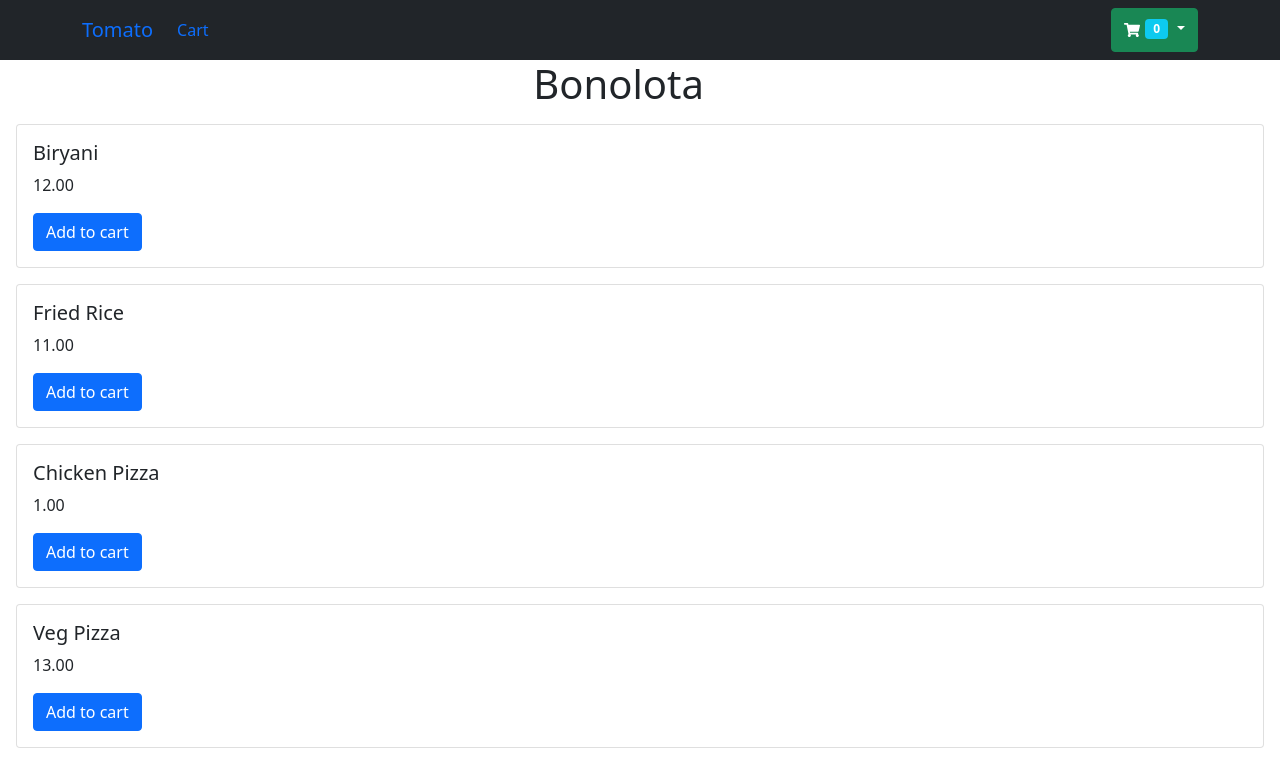
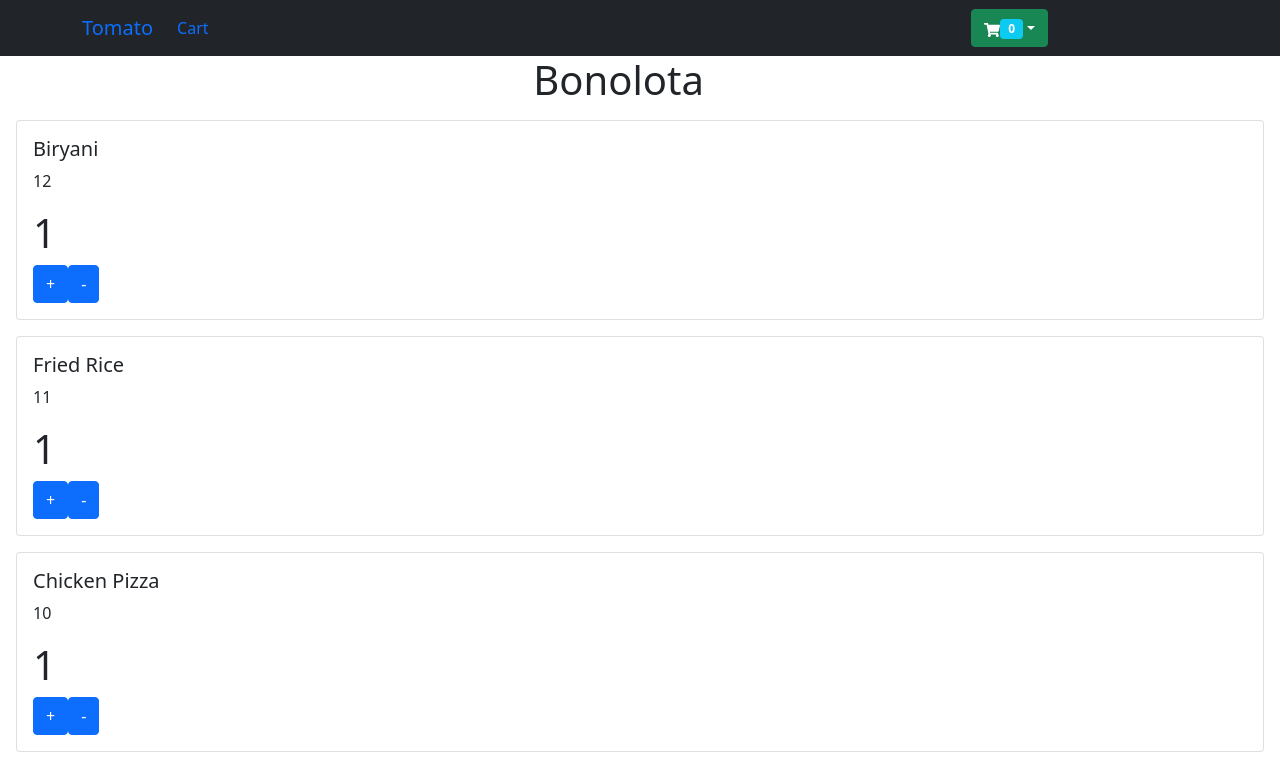
Before and after one commit to moinak878/tomato, a React (Create React App) app: page /1 in a window 1280 px wide. Shown: the top 763 px of the page. Built offline with nearby package versions, Linux system fonts and the light colour scheme; data requests are answered from the project's data file.

Commit message:
useReducer + updated func

```diff
--- a/db.json
+++ b/db.json
@@ -7,49 +7,56 @@
 				{
 					"id": 1,
 					"name": "Biryani",
-					"price": "12.00",
+					"price": 12.00,
 					"description": "Pizza description",
-					"image": "https://www.pizzahut.com.au/media/pizzahut/images/menu/pizza-1.jpg"
+					"image": "https://www.pizzahut.com.au/media/pizzahut/images/menu/pizza-1.jpg",
+					"qty": 1
 				},
 				{
 					"id": 2,
 					"name": "Fried Rice",
-					"price": "11.00",
+					"price": 11.00,
 					"description": "Pizza description",
-					"image": "https://www.pizzahut.com.au/media/pizzahut/images/menu/pizza-1.jpg"
+					"image": "https://www.pizzahut.com.au/media/pizzahut/images/menu/pizza-1.jpg",
+					"qty": 1
 				},
 				{
 					"id": 3,
 					"name": "Chicken Pizza",
-					"price": "1.00",
+					"price": 10.00,
 					"description": "Pizza description",
-					"image": "https://www.pizzahut.com.au/media/pizzahut/images/menu/pizza-1.jpg"
+					"image": "https://www.pizzahut.com.au/media/pizzahut/images/menu/pizza-1.jpg",
+					"qty": 1
 				},
 				{
 					"id": 4,
 					"name": "Veg Pizza",
-					"price": "13.00",
+					"price": 13.00,
 					"description": "Pizza description",
-					"image": "https://www.pizzahut.com.au/media/pizzahut/images/menu/pizza-1.jpg"
+					"image": "https://www.pizzahut.com.au/media/pizzahut/images/menu/pizza-1.jpg",
+					"qty": 1
 				},
 				{
 					"id": 5,
 					"name": "Butter Naan",
-					"price": "20.00",
+					"price": 20.00,
 					"description": "Pizza description",
-					"image": "https://www.pizzahut.com.au/media/pizzahut/images/menu/pizza-1.jpg"
+					"image": "https://www.pizzahut.com.au/media/pizzahut/images/menu/pizza-1.jpg",
+					"qty": 1
 				},
 				{
 					"id": 6,
 					"name": "Butter Chicken Pizza",
-					"price": "80.00",
+					"price": 80.00,
 					"description": "Pizza description",
-					"image": "https://www.pizzahut.com.au/media/pizzahut/images/menu/pizza-1.jpg"
+					"image": "https://www.pizzahut.com.au/media/pizzahut/images/menu/pizza-1.jpg",
+					"qty": 1
 				},
 				{
 					"id": 7,
 					"name": "OG Pizza",
-					"price": "10.00"
+					"price": 10.00,
+					"qty": 1
 				}
 			]
 		},
@@ -58,51 +65,58 @@
 			"name": "Monarch",
 			"menu": [
 				{
-					"id": 1,
+					"id": 8,
 					"name": "Abc",
-					"price": "10.00",
+					"price": 10.00,
 					"description": "Pizza description",
-					"image": "https://www.pizzahut.com.au/media/pizzahut/images/menu/pizza-1.jpg"
+					"image": "https://www.pizzahut.com.au/media/pizzahut/images/menu/pizza-1.jpg",
+					"qty": 1
 				},
 				{
-					"id": 2,
+					"id": 9,
 					"name": "Def",
-					"price": "10.00",
+					"price": 10.00,
 					"description": "Pizza description",
-					"image": "https://www.pizzahut.com.au/media/pizzahut/images/menu/pizza-1.jpg"
+					"image": "https://www.pizzahut.com.au/media/pizzahut/images/menu/pizza-1.jpg",
+					"qty": 1
 				},
 				{
-					"id": 3,
+					"id": 10,
 					"name": "Chicken Sizzler",
-					"price": "10.00",
+					"price": 10.00,
 					"description": "Pizza description",
-					"image": "https://www.pizzahut.com.au/media/pizzahut/images/menu/pizza-1.jpg"
+					"image": "https://www.pizzahut.com.au/media/pizzahut/images/menu/pizza-1.jpg",
+					"qty": 1
 				},
 				{
-					"id": 4,
+					"id": 11,
 					"name": "Bruhhh",
-					"price": "10.00",
+					"price": 10.00,
 					"description": "Pizza description",
-					"image": "https://www.pizzahut.com.au/media/pizzahut/images/menu/pizza-1.jpg"
+					"image": "https://www.pizzahut.com.au/media/pizzahut/images/menu/pizza-1.jpg",
+					"qty": 1
 				},
 				{
-					"id": 5,
+					"id": 12,
 					"name": "Pizza",
-					"price": "10.00",
+					"price": 10.00,
 					"description": "Pizza description",
-					"image": "https://www.pizzahut.com.au/media/pizzahut/images/menu/pizza-1.jpg"
+					"image": "https://www.pizzahut.com.au/media/pizzahut/images/menu/pizza-1.jpg",
+					"qty": 1
 				},
 				{
-					"id": 6,
+					"id": 13,
 					"name": "Pizza",
-					"price": "10.00",
+					"price": 10.00,
 					"description": "Pizza description",
-					"image": "https://www.pizzahut.com.au/media/pizzahut/images/menu/pizza-1.jpg"
+					"image": "https://www.pizzahut.com.au/media/pizzahut/images/menu/pizza-1.jpg",
+					"qty": 1
 				},
 				{
-					"id": 7,
+					"id": 14,
 					"name": "Pizza",
-					"price": "10.00"
+					"price": 10.00,
+					"qty": 1
 				}
 			]
 		},
@@ -111,51 +125,58 @@
 			"name": "Delta Suites",
 			"menu": [
 				{
-					"id": 1,
+					"id": 15,
 					"name": "Delta Suites ka fancy menu",
-					"price": "10.00",
+					"price": 10.00,
 					"description": "Pizza description",
-					"image": "https://www.pizzahut.com.au/media/pizzahut/images/menu/pizza-1.jpg"
+					"image": "https://www.pizzahut.com.au/media/pizzahut/images/menu/pizza-1.jpg",
+					"qty": 1
 				},
 				{
-					"id": 2,
+					"id": 16,
 					"name": "Mehanga",
-					"price": "10.00",
+					"price": 10.00,
 					"description": "Pizza description",
-					"image": "https://www.pizzahut.com.au/media/pizzahut/images/menu/pizza-1.jpg"
+					"image": "https://www.pizzahut.com.au/media/pizzahut/images/menu/pizza-1.jpg",
+					"qty": 1
 				},
 				{
-					"id": 3,
+					"id": 17,
 					"name": "Kaafi Mehanga Pizza",
-					"price": "10.00",
+					"price": 10.00,
 					"description": "Pizza description",
-					"image": "https://www.pizzahut.com.au/media/pizzahut/images/menu/pizza-1.jpg"
+					"image": "https://www.pizzahut.com.au/media/pizzahut/images/menu/pizza-1.jpg",
+					"qty": 1
 				},
 				{
-					"id": 4,
+					"id": 18,
 					"name": "Aukaat ke bahar wali Pizza",
-					"price": "10.00",
+					"price": 10.00,
 					"description": "Pizza description",
-					"image": "https://www.pizzahut.com.au/media/pizzahut/images/menu/pizza-1.jpg"
+					"image": "https://www.pizzahut.com.au/media/pizzahut/images/menu/pizza-1.jpg",
+					"qty": 1
 				},
 				{
-					"id": 5,
+					"id": 19,
 					"name": "Pizza",
-					"price": "10.00",
+					"price": 10.00,
 					"description": "Pizza description",
-					"image": "https://www.pizzahut.com.au/media/pizzahut/images/menu/pizza-1.jpg"
+					"image": "https://www.pizzahut.com.au/media/pizzahut/images/menu/pizza-1.jpg",
+					"qty": 1
 				},
 				{
-					"id": 6,
+					"id": 20,
 					"name": "Pizza",
-					"price": "10.00",
+					"price": 10.00,
 					"description": "Pizza description",
-					"image": "https://www.pizzahut.com.au/media/pizzahut/images/menu/pizza-1.jpg"
+					"image": "https://www.pizzahut.com.au/media/pizzahut/images/menu/pizza-1.jpg",
+					"qty": 1
 				},
 				{
-					"id": 7,
+					"id": 21,
 					"name": "Pizza",
-					"price": "10.00"
+					"price": 10.00,
+					"qty": 1
 				}
 			]
 		}
--- a/src/Context.js
+++ b/src/Context.js
@@ -1,12 +1,47 @@
-import React, { useState } from 'react'
+import React, { useReducer } from 'react'
 import { createContext } from 'react'
+import { reducer } from './reducer';
 
 export const CartContext = createContext();
 
+const initialState = {
+    cart: [],
+    totalAmount: 0,
+    totalQty: 0
+};
+
 const Context = ({ children }) => {
-    const [cart, setCart] = useState([]);
+    // const [cart, setCart] = useState([]);
+    const [state, dispatch] = useReducer(reducer, initialState);
+    //to add an element to the cart
+    const addToCart = (menu) => {
+        return dispatch({
+            type: "ADD_ITEM",
+            payload :menu
+        })
+    };
+    //to remove an element from the cart
+    const removeFromCart = (menu) => {
+        return dispatch({
+            type: "REMOVE_ITEM",
+            payload :menu
+        })
+    };
+    //to remove an element from the cart
+    const decrement = (menu) => {
+        return dispatch({
+            type: "DECREMENT",
+            payload :menu
+        })
+    };
+    //to clear all items from the cart
+    const clearCart = (menu) => {
+        return dispatch({
+            type: "CLEAR_CART"
+        })
+    };
     return (
-        <CartContext.Provider value={{cart,setCart}}>
+        <CartContext.Provider value={{...state,addToCart,removeFromCart,clearCart,decrement}}>
             {children}
         </CartContext.Provider>
     )
--- a/src/components/Cart.js
+++ b/src/components/Cart.js
@@ -1,21 +1,23 @@
 import { React, useContext, useState, useEffect } from "react";
 import { CartContext } from "../Context";
+import { Button } from "react-bootstrap";
 const Cart = () => {
-	const { cart } = useContext(CartContext);
-	const [total, setTotal] = useState(0);
-	console.log(cart);
-	useEffect(() => {
-		setTotal(cart.reduce((a, c) => a + Number(c.price), 0));
-	}, [cart]);
+	const { cart, clearCart, totalAmount, totalQty } = useContext(CartContext);
 	return (
 		<div>
 			Cart
-			<h1>Total Rs {total}</h1>
+			<h1>Total Rs {totalAmount}</h1>
+			<h4>
+				You have <strong>{totalQty}</strong> items in your cart !
+			</h4>
 			{cart.map((item) => (
 				<div>
-					{item.name} - {item.price}
-					</div>
+					{item.name} - Rs {item.price} x {item.qty}
+				</div>
 			))}
+			<Button variant="danger" onClick={() => clearCart()}>
+				Clear Cart
+			</Button>
 		</div>
 	);
 };
--- a/src/components/Header.js
+++ b/src/components/Header.js
@@ -5,7 +5,7 @@ import { FaShoppingCart } from "react-icons/fa";
 import { Link } from "react-router-dom";
 import { CartContext } from "../Context";
 const Header = () => {
-	const { cart } = useContext(CartContext);
+	const { cart, totalQty } = useContext(CartContext);
 	return (
 		<Navbar bg="dark" variant="dark">
 			<Container>
@@ -22,17 +22,15 @@ const Header = () => {
 					</Nav.Link>
 				</Nav>
 				<Nav>
-					<Dropdown alignRight>
+					<Dropdown alignRight style={{ marginRight: 150 }}>
 						<Dropdown.Toggle variant="success">
 							<FaShoppingCart color="white" />
-							<Badge style={{ margin: 5 }} bg="info">
-								{cart.length}
-							</Badge>
+							<Badge bg="info">{totalQty}</Badge>
 						</Dropdown.Toggle>
 						<Dropdown.Menu style={{ minWidth: 300 }}>
 							{cart.map((item) => (
 								<div style={{ padding: 10 }}>
-									{item.name} - {item.price}
+									{item.name} - Rs {item.price} x {item.qty}
 								</div>
 							))}
 							{cart.length === 0 ? (
--- a/src/components/Item.js
+++ b/src/components/Item.js
@@ -3,29 +3,23 @@ import { Card, Button } from "react-bootstrap";
 import { CartContext } from "../Context";
 
 const Item = ({ menu }) => {
-	const { cart, setCart } = useContext(CartContext);
+	const { cart, addToCart, removeFromCart, decrement } = useContext(CartContext);
+	console.log(cart);
 	return (
 		<div>
 			<Card className="d-flex m-3">
 				<Card.Body>
 					<Card.Title>{menu.name}</Card.Title>
 					<Card.Text>{menu.price}</Card.Text>
-					<Button
-						variant="primary"
-						onClick={() => {
-							setCart([...cart, menu]);
-						}}
-					>
-						Add to cart
+					<h1>{menu.qty}</h1>
+					<Button variant="primary" onClick={() => addToCart(menu)}>
+						+
 					</Button>
-					{console.log(cart, menu)}
+					<Button variant="primary" onClick={() => decrement(menu)}>
+						-
+					</Button>
 					{cart.some((e) => e.name === menu.name && e.id === menu.id) && (
-						<Button
-							variant="primary bg-warning m-3"
-							onClick={() => {
-								setCart(cart.filter((item) => item.id !== menu.id));
-							}}
-						>
+						<Button variant="primary bg-warning m-3" onClick={() => removeFromCart(menu)}>
 							Remove from cart
 						</Button>
 					)}
--- /dev/null
+++ b/src/reducer.js
@@ -0,0 +1,122 @@
+export const reducer = (state, action) => {
+	if (action.type === "ADD_ITEM") {
+		if (
+			state.cart.some(
+				(e) => e.name === action.payload.name && e.id === action.payload.id
+			)
+		) {
+			let updatedCart = state.cart.map((item) => {
+				if (item.id === action.payload.id) {
+					return {
+						...item,
+						qty: item.qty + 1,
+					};
+				}
+				return item;
+			});
+			console.log("updatedCart", updatedCart);
+			return {
+				...state,
+				cart: updatedCart,
+				totalQty: state.totalQty + 1,
+				totalAmount: state.totalAmount + Number(action.payload.price),
+			};
+		}
+		return {
+			...state,
+			cart: [...state.cart, action.payload],
+			totalQty: state.totalQty + 1,
+			totalAmount: state.totalAmount + Number(action.payload.price),
+		};
+	}
+
+	if (action.type === "REMOVE_ITEM") {
+		let updatedCart = state.cart.filter(
+			(item) => item.id !== action.payload.id
+		);
+		let { totalQty } = updatedCart.reduce(
+			(accum, currVal) => {
+				let { qty } = currVal;
+				accum.totalQty += qty;
+				return accum;
+			},
+			{
+				totalQty: 0,
+			}
+		);
+		let { totalAmount } = updatedCart.reduce(
+			(accum, currVal) => {
+				let { qty, price } = currVal;
+				accum.totalAmount += price * qty;
+				return accum;
+			},
+			{
+				totalAmount: 0,
+			}
+		);
+
+		return {
+			...state,
+			cart: updatedCart,
+			totalQty: totalQty,
+			totalAmount: totalAmount,
+		};
+	}
+
+	if (action.type === "CLEAR_CART") {
+		return {
+			...state,
+			cart: [],
+			totalQty: 0,
+			totalAmount: 0,
+		};
+	}
+
+	if (action.type === "DECREMENT") {
+		if (
+			state.cart.some(
+				(e) => e.name === action.payload.name && e.id === action.payload.id
+			)
+		) {
+			let updatedCart = state.cart.map((item) => {
+				if (item.id === action.payload.id) {
+					return {
+						...item,
+						qty: item.qty - 1,
+					};
+				}
+				return item;
+			});
+			updatedCart = updatedCart.filter((item) => item.qty !== 0);
+
+			let { totalQty } = updatedCart.reduce(
+				(accum, currVal) => {
+					let { qty } = currVal;
+					accum.totalQty += qty;
+					return accum;
+				},
+				{
+					totalQty: 0,
+				}
+			);
+			let { totalAmount } = updatedCart.reduce(
+				(accum, currVal) => {
+					let { qty, price } = currVal;
+					accum.totalAmount += price * qty;
+					return accum;
+				},
+				{
+					totalAmount: 0,
+				}
+			);
+
+			return {
+				...state,
+				cart: updatedCart,
+				totalQty: totalQty,
+				totalAmount: totalAmount,
+			};
+		}
+	}
+	return state;
+};
```
